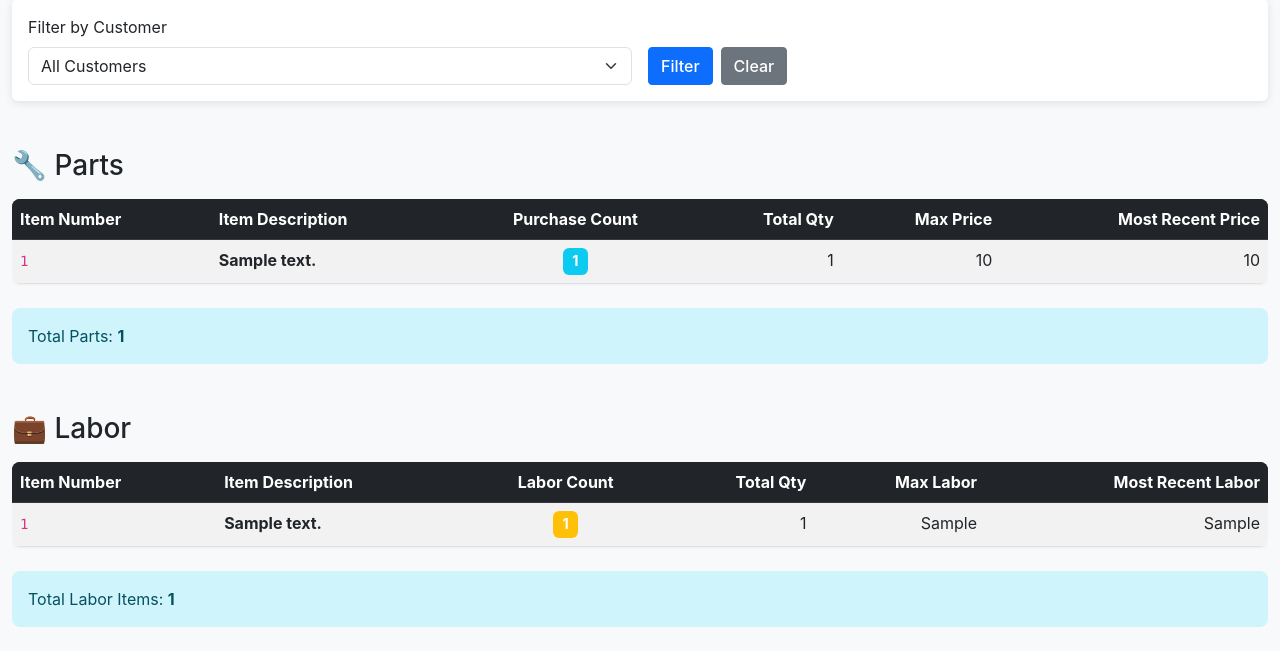
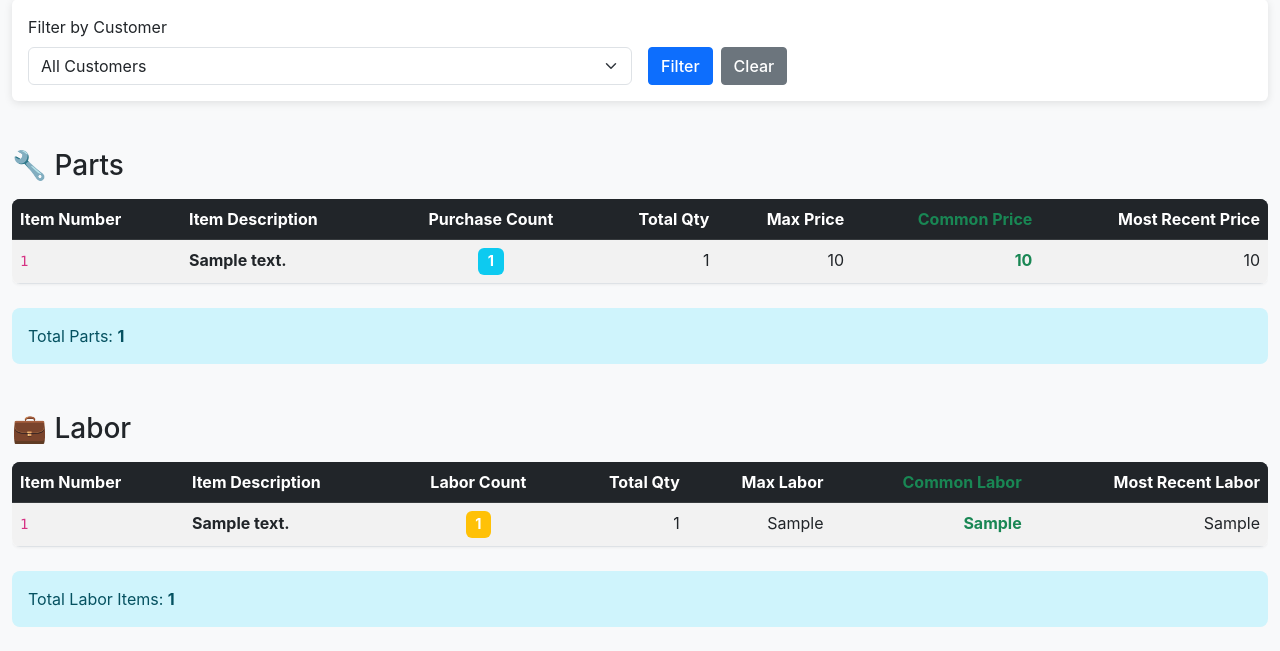
Before and after one commit to dkearinghtas/CustomerHistory, a Flask app: template templates/grouped.html in a window 1280 px wide. Shown: the part 149-800 px from the top of the page. Run offline with Flask 3, Linux system fonts and the light colour scheme; the template is opened without the code that fills it: most values are stand-ins (such as "Sample title", 1, 10 or a date in 2020); some libraries are stand-ins or nearby versions.

Commit message:
Add Most Common Price and Common Labor columns to Grouped View

```diff
--- a/app.py
+++ b/app.py
@@ -78,6 +78,7 @@ def grouped():
             'purchase_count': row['Purchase Count'],
             'total_quantity': row['Total Quantity'],
             'max_price': row['Max Price'],
+            'common_price': row['Common Price'],
             'recent_price': row['Most Recent Price'],
         }
         for _, row in parts_df.iterrows()
@@ -90,6 +91,7 @@ def grouped():
             'labor_count': row['Labor Count'],
             'total_quantity': row['Total Quantity'],
             'max_labor': row['Max Labor'],
+            'common_labor': row['Common Labor'],
             'recent_labor': row['Most Recent Labor'],
         }
         for _, row in labor_df.iterrows()
--- a/templates/grouped.html
+++ b/templates/grouped.html
@@ -54,6 +54,7 @@
                         <th class="text-center">Purchase Count</th>
                         <th class="text-end">Total Qty</th>
                         <th class="text-end">Max Price</th>
+                        <th class="text-end text-success">Common Price</th>
                         <th class="text-end">Most Recent Price</th>
                     </tr>
                 </thead>
@@ -68,12 +69,13 @@
                             </td>
                             <td class="text-end">{{ part.total_quantity }}</td>
                             <td class="text-end">{{ part.max_price }}</td>
+                            <td class="text-end text-success"><strong>{{ part.common_price }}</strong></td>
                             <td class="text-end">{{ part.recent_price }}</td>
                         </tr>
                         {% endfor %}
                     {% else %}
                         <tr>
-                            <td colspan="6" class="text-center text-muted">No parts data found</td>
+                            <td colspan="7" class="text-center text-muted">No parts data found</td>
                         </tr>
                     {% endif %}
                 </tbody>
@@ -97,6 +99,7 @@
                         <th class="text-center">Labor Count</th>
                         <th class="text-end">Total Qty</th>
                         <th class="text-end">Max Labor</th>
+                        <th class="text-end text-success">Common Labor</th>
                         <th class="text-end">Most Recent Labor</th>
                     </tr>
                 </thead>
@@ -111,12 +114,13 @@
                             </td>
                             <td class="text-end">{{ lab.total_quantity }}</td>
                             <td class="text-end">{{ lab.max_labor }}</td>
+                            <td class="text-end text-success"><strong>{{ lab.common_labor }}</strong></td>
                             <td class="text-end">{{ lab.recent_labor }}</td>
                         </tr>
                         {% endfor %}
                     {% else %}
                         <tr>
-                            <td colspan="6" class="text-center text-muted">No labor data found</td>
+                            <td colspan="7" class="text-center text-muted">No labor data found</td>
                         </tr>
                     {% endif %}
                 </tbody>
```
Also changed, not shown: data_loader.py (+6 -4 lines).
